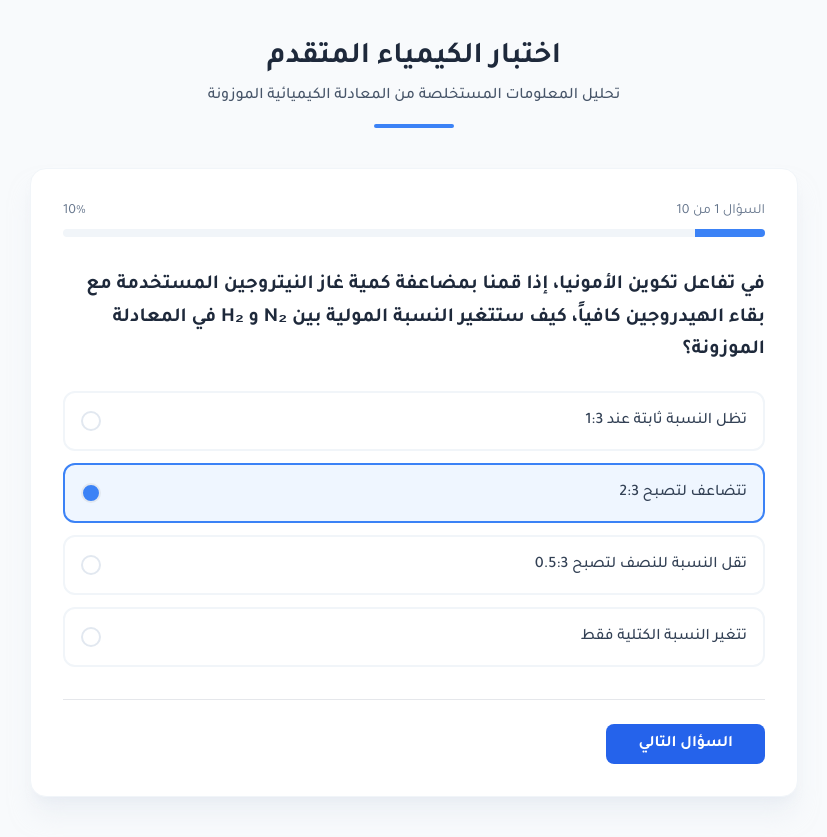
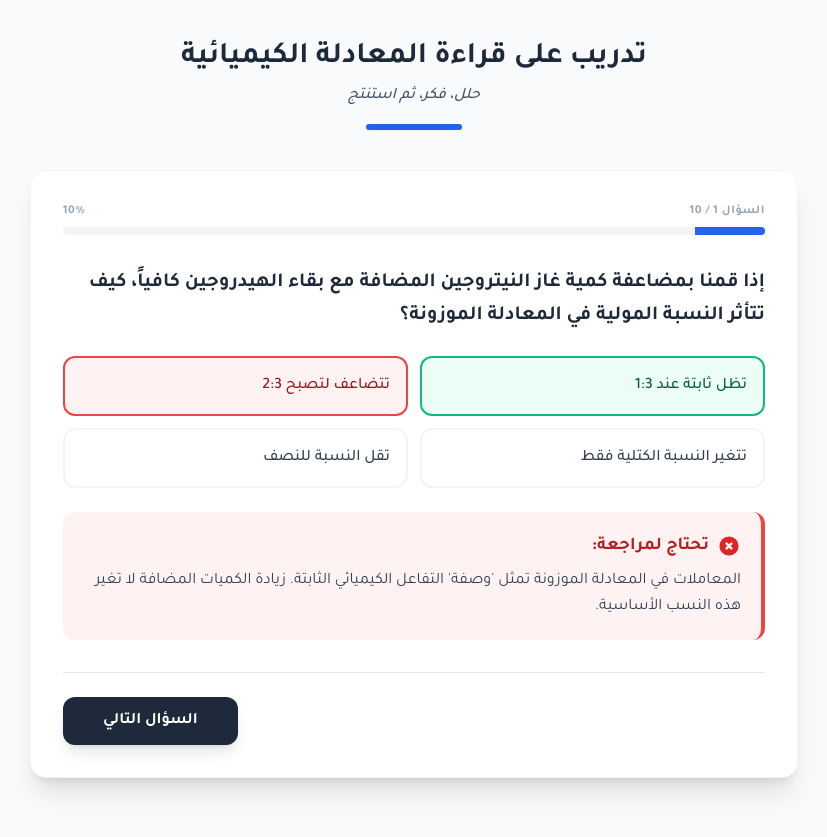
Before and after one commit to Abdullh10/Nasmo, a plain HTML site: page index.html in a window 1280 px wide. Both pictures are taken after a click on the button "تتضاعف لتصبح 2:3". Shown: the whole page, without its empty margins (226-1053 px from the left). Drawn offline with nearby package versions, Linux system fonts and the light colour scheme.

Commit message:
Update quiz interface and questions in index.html

```diff
--- a/index.html
+++ b/index.html
@@ -3,194 +3,215 @@
 <head>
     <meta charset="UTF-8">
     <meta name="viewport" content="width=device-width, initial-scale=1.0">
-    <title>اختبار الكيمياء المتقدم | تحليل المعادلات</title>
+    <title>تدريب على قراءة المعادلة الكيميائية</title>
     <script src="https://cdn.tailwindcss.com"></script>
     <link href="https://fonts.googleapis.com/css2?family=Tajawal:wght@400;500;700&display=swap" rel="stylesheet">
     <style>
         body { font-family: 'Tajawal', sans-serif; }
-        .transition-all { transition: all 0.3s ease; }
+        .explanation-box { transition: all 0.5s cubic-bezier(0.4, 0, 0.2, 1); max-height: 0; opacity: 0; overflow: hidden; }
+        .explanation-box.show { max-height: 500px; opacity: 1; margin-top: 1.5rem; }
+        .option-btn.correct { border-color: #10b981; background-color: #ecfdf5; color: #065f46; }
+        .option-btn.wrong { border-color: #ef4444; background-color: #fef2f2; color: #991b1b; }
     </style>
 </head>
 <body class="bg-slate-50 min-h-screen flex flex-col items-center py-10 px-4">
 
     <header class="max-w-3xl w-full text-center mb-10">
-        <h1 class="text-3xl font-bold text-slate-800 mb-2">اختبار الكيمياء المتقدم</h1>
-        <p class="text-slate-600 font-medium">تحليل المعلومات المستخلصة من المعادلة الكيميائية الموزونة</p>
-        <div class="h-1 w-20 bg-blue-500 mx-auto mt-4 rounded-full"></div>
+        <h1 class="text-3xl font-bold text-slate-800 mb-2">تدريب على قراءة المعادلة الكيميائية</h1>
+        <p class="text-slate-600 font-medium italic">حلل، فكر، ثم استنتج</p>
+        <div class="h-1.5 w-24 bg-blue-600 mx-auto mt-4 rounded-full shadow-sm"></div>
     </header>
 
-    <main id="quiz-container" class="max-w-3xl w-full bg-white rounded-2xl shadow-xl shadow-slate-200/50 p-8 border border-slate-100">
+    <main id="quiz-container" class="max-w-3xl w-full bg-white rounded-2xl shadow-xl p-8 border border-slate-100 relative">
         <div class="mb-8">
-            <div class="flex justify-between text-sm text-slate-500 mb-2">
-                <span>السؤال <span id="current-question-num">1</span> من 10</span>
+            <div class="flex justify-between text-xs font-bold text-slate-400 uppercase tracking-wider mb-2">
+                <span>السؤال <span id="current-question-num">1</span> / 10</span>
                 <span id="progress-percent">10%</span>
             </div>
             <div class="w-full bg-slate-100 h-2 rounded-full overflow-hidden">
-                <div id="progress-bar" class="bg-blue-500 h-full transition-all duration-500" style="width: 10%;"></div>
+                <div id="progress-bar" class="bg-blue-600 h-full transition-all duration-700 ease-out" style="width: 10%;"></div>
             </div>
         </div>
 
         <div id="question-content">
             <h2 id="question-text" class="text-xl font-bold text-slate-800 mb-6 leading-relaxed">
-                جاري تحميل السؤال...
+                جاري التحميل...
             </h2>
-            <div id="options-container" class="space-y-3">
+            <div id="options-container" class="grid grid-cols-1 md:grid-cols-2 gap-3">
                 </div>
         </div>
 
-        <div class="mt-8 flex justify-between items-center border-t pt-6">
-            <button id="next-btn" onclick="nextQuestion()" class="bg-blue-600 hover:bg-blue-700 text-white px-8 py-2 rounded-lg font-bold transition-all disabled:opacity-50 disabled:cursor-not-allowed" disabled>
+        <div id="explanation-container" class="explanation-box p-5 rounded-xl border-r-4 border-blue-500 bg-blue-50">
+            <div class="flex items-center gap-2 mb-2">
+                <span id="feedback-icon"></span>
+                <span id="feedback-title" class="font-bold text-lg"></span>
+            </div>
+            <p id="explanation-text" class="text-slate-700 leading-relaxed"></p>
+        </div>
+
+        <div class="mt-8 flex justify-end items-center border-t pt-6">
+            <button id="next-btn" onclick="nextQuestion()" class="hidden bg-slate-800 hover:bg-black text-white px-10 py-3 rounded-xl font-bold transition-all transform hover:scale-105 active:scale-95 shadow-lg">
                 السؤال التالي
             </button>
         </div>
     </main>
 
-    <div id="results-container" class="hidden max-w-2xl w-full bg-white rounded-2xl shadow-xl p-10 text-center border border-slate-100">
-        <div class="mb-6">
-            <div class="inline-flex items-center justify-center w-20 h-20 bg-green-100 text-green-600 rounded-full mb-4">
-                <svg xmlns="http://www.w3.org/2000/svg" class="h-10 w-10" fill="none" viewBox="0 0 24 24" stroke="currentColor">
-                    <path stroke-linecap="round" stroke-linejoin="round" stroke-width="2" d="M5 13l4 4L19 7" />
-                </svg>
-            </div>
-            <h2 class="text-3xl font-bold text-slate-800">اكتمل الاختبار!</h2>
-            <p class="text-slate-600 mt-2">نتيجتك النهائية هي:</p>
-        </div>
-        <div class="text-6xl font-black text-blue-600 mb-8"><span id="final-score">0</span>/10</div>
-        <button onclick="location.reload()" class="bg-slate-800 hover:bg-slate-900 text-white px-10 py-3 rounded-xl font-bold transition-all">
-            إعادة المحاولة
+    <div id="results-container" class="hidden max-w-xl w-full bg-white rounded-2xl shadow-2xl p-10 text-center border border-slate-100">
+        <h2 class="text-3xl font-bold text-slate-800 mb-2">انتهى التدريب!</h2>
+        <p class="text-slate-500 mb-8">لقد أنجزت عملاً رائعاً في تحليل التفاعلات الكيميائية</p>
+        <div class="text-7xl font-black text-blue-600 mb-10"><span id="final-score">0</span><span class="text-2xl text-slate-300">/10</span></div>
+        <button onclick="location.reload()" class="bg-blue-600 hover:bg-blue-700 text-white w-full py-4 rounded-xl font-bold text-lg transition-all shadow-lg">
+            إعادة التدريب
         </button>
     </div>
 
     <script>
         const quizData = [
             {
-                q: "في تفاعل تكوين الأمونيا، إذا قمنا بمضاعفة كمية غاز النيتروجين المستخدمة مع بقاء الهيدروجين كافياً، كيف ستتغير النسبة المولية بين N₂ و H₂ في المعادلة الموزونة؟",
-                options: ["تظل النسبة ثابتة عند 1:3", "تتضاعف لتصبح 2:3", "تقل النسبة للنصف لتصبح 0.5:3", "تتغير النسبة الكتلية فقط"],
-                correct: 0
+                q: "إذا قمنا بمضاعفة كمية غاز النيتروجين المضافة مع بقاء الهيدروجين كافياً، كيف تتأثر النسبة المولية في المعادلة الموزونة؟",
+                options: ["تظل ثابتة عند 1:3", "تتضاعف لتصبح 2:3", "تتغير النسبة الكتلية فقط", "تقل النسبة للنصف"],
+                correct: 0,
+                explanation: "المعاملات في المعادلة الموزونة تمثل 'وصفة' التفاعل الكيميائي الثابتة. زيادة الكميات المضافة لا تغير هذه النسب الأساسية."
             },
             {
-                q: "بالنظر إلى النسبة الكتلية بين النيتروجين والهيدروجين (28g : 6g)، إذا تفاعل 14g من النيتروجين تماماً، فما هي كتلة الأمونيا الناتجة بناءً على قانون حفظ الكتلة؟",
+                q: "عند تفاعل 14g من النيتروجين تماماً، ما هي كتلة الأمونيا الناتجة؟",
                 options: ["17 جرام", "34 جرام", "20 جرام", "7 جرام"],
-                correct: 0
+                correct: 0,
+                explanation: "بناءً على المعادلة: 28g نيتروجين تنتج 34g أمونيا. وبما أن 14g هي نصف الـ 28g، فإن الناتج سيكون نصف الـ 34g أي 17g."
             },
             {
-                q: "عند تحول المتفاعلات بالكامل إلى نواتج في هذا التفاعل، ماذا يحدث للعدد الإجمالي للجزيئات في الوعاء؟",
-                options: ["يقل العدد الإجمالي للجزيئات بمقدار النصف", "يزداد العدد الإجمالي للجزيئات", "يظل عدد الجزيئات ثابتاً", "يتضاعف عدد الجزيئات"],
-                correct: 0
+                q: "ماذا يحدث للعدد الإجمالي للجزيئات عند تحول المتفاعلات بالكامل لنواتج؟",
+                options: ["يقل بمقدار النصف", "يزداد الضعف", "يظل ثابتاً", "يتلاشى"],
+                correct: 0,
+                explanation: "نجمع معاملات المتفاعلات (1+3=4) والناتج (2). تحولنا من 4 جزيئات إلى جزيئين، أي نقصان للنصف."
             },
             {
-                q: "بناءً على البيانات الكتلية، ما هي النسبة الكتلية المبسطة للهيدروجين إلى الأمونيا الناتجة؟",
+                q: "ما هي النسبة الكتلية المبسطة للهيدروجين إلى الأمونيا الناتجة؟",
                 options: ["3 : 17", "1 : 3", "6 : 28", "2 : 3"],
-                correct: 0
+                correct: 0,
+                explanation: "الكتلة في المعادلة هي 6g هيدروجين : 34g أمونيا. بالقسمة على 2، تصبح النسبة المبسطة 3 : 17."
             },
             {
-                q: "أي من الخصائص التالية للمواد المتفاعلة والناتجة يمكن استنتاجها مباشرة من الرمز (g) الملحق بالصيغ الكيميائية؟",
-                options: ["الحالة الفيزيائية للمواد", "الكتلة المولية لكل مادة", "سرعة التفاعل الكيميائي", "لون الغازات المتكونة"],
-                correct: 0
+                q: "ما المعلومة التي يوفرها الرمز (g) المكتوب بجانب المواد؟",
+                options: ["الحالة الفيزيائية", "الكتلة المولية", "سرعة التفاعل", "درجة الحرارة"],
+                correct: 0,
+                explanation: "الرموز الصغيرة (s, l, g, aq) تصف حالة المادة الفيزيائية (صلب، سائل، غاز، محلول مائي)."
             },
             {
-                q: "إذا كان لدينا 6 مولات من غاز الهيدروجين، فكم مولاً من غاز النيتروجين نحتاج للتفاعل معه تماماً لإنتاج الأمونيا؟",
-                options: ["2 مول", "6 مولات", "3 مولات", "12 مول"],
-                correct: 0
+                q: "كم مولاً من النيتروجين نحتاج للتفاعل مع 6 مولات من الهيدروجين؟",
+                options: ["2 مول", "6 مولات", "3 مولات", "1 مول"],
+                correct: 0,
+                explanation: "النسبة هي 1 نيتروجين : 3 هيدروجين. لذا نحتاج (6 / 3) = 2 مول من النيتروجين."
             },
             {
-                q: "لماذا تختلف النسبة بين أعداد الجزيئات (1:3) عن النسبة بين الكتل (28:6) لنفس المواد المتفاعلة؟",
-                options: ["لأن الجزيئات المختلفة لها كتل مولية مختلفة", "لأن قانون حفظ الكتلة لا ينطبق على الجزيئات", "بسبب خطأ في موازنة المعادلة", "لأن النيتروجين غاز خامل"],
-                correct: 0
+                q: "لماذا تختلف النسبة العددية للجزيئات (1:3) عن النسبة الكتلية (28:6)؟",
+                options: ["بسبب اختلاف الكتل المولية", "بسبب خطأ في الموازنة", "لأن الغازات تتمدد", "بسبب الضغط"],
+                correct: 0,
+                explanation: "جزيئات المواد المختلفة لها كتل مختلفة؛ جزيء النيتروجين أثقل بكثير من جزيء الهيدروجين رغم كونهما يشغلان نفس حيز المول."
             },
             {
-                q: "إذا بدأنا التفاعل بـ 10 جزيئات من N₂ و 30 جزيئاً من H₂، كم جزيئاً من NH₃ سينتج؟",
-                options: ["20 جزيء", "10 جزيئات", "40 جزيء", "30 جزيء"],
-                correct: 0
+                q: "إذا بدأنا بـ 10 جزيئات N2 و 30 جزيئاً H2، كم جزيئاً من NH3 سينتج؟",
+                options: ["20 جزيء", "10 جزيئات", "40 جزيء", "60 جزيء"],
+                correct: 0,
+                explanation: "النسبة بين N2 و NH3 هي 1 : 2. إذاً 10 جزيئات تنتج ضعفها من الأمونيا."
             },
             {
-                q: "ما هي المعلومة التي لا يمكننا الحصول عليها مباشرة من المعادلة الكيميائية الموزونة وحدها؟",
-                options: ["الزمن المستغرق لاكتمال التفاعل", "النسبة المولية بين المتفاعلات", "الحالة الفيزيائية للنواتج", "النسبة الكتلية بين المواد"],
-                correct: 0
+                q: "أي معلومة 'لا' توفرها المعادلة الكيميائية الموزونة؟",
+                options: ["سرعة التفاعل", "نسبة المولات", "حالة المادة", "حفظ الكتلة"],
+                correct: 0,
+                explanation: "المعادلة الموزونة تخبرنا 'ماذا' و 'بكم' يتفاعل، لكنها لا تذكر 'متى' أو 'ما هي سرعة' حدوث ذلك."
             },
             {
-                q: "إذا كانت كتلة النواتج الكلية 68g، فما هي كتل المتفاعلات الداخلة في التفاعل على التوالي (N₂, H₂)?",
-                options: ["56g نيتروجين و 12g هيدروجين", "28g نيتروجين و 40g هيدروجين", "34g نيتروجين و 34g هيدروجين", "60g نيتروجين و 8g هيدروجين"],
-                correct: 0
+                q: "إذا أنتج التفاعل 68g من الأمونيا، فكم كانت كتلة النيتروجين المتفاعل؟",
+                options: ["56g", "28g", "34g", "14g"],
+                correct: 0,
+                explanation: "إنتاج 34g يتطلب 28g نيتروجين. وبما أن 68g هي الضعف، نحتاج ضعف كمية النيتروجين (28 × 2 = 56g)."
             }
         ];
 
-        let currentQuestion = 0;
+        let currentQ = 0;
         let score = 0;
-        let selectedOption = null;
-
-        const questionText = document.getElementById('question-text');
-        const optionsContainer = document.getElementById('options-container');
-        const nextBtn = document.getElementById('next-btn');
-        const currentQuestionNum = document.getElementById('current-question-num');
-        const progressBar = document.getElementById('progress-bar');
-        const progressPercent = document.getElementById('progress-percent');
+        let answered = false;
 
         function loadQuestion() {
-            selectedOption = null;
-            nextBtn.disabled = true;
-            const qData = quizData[currentQuestion];
+            answered = false;
+            document.getElementById('next-btn').classList.add('hidden');
+            document.getElementById('explanation-container').classList.remove('show');
 
-            questionText.innerText = qData.q;
-            currentQuestionNum.innerText = currentQuestion + 1;
+            const q = quizData[currentQ];
+            document.getElementById('question-text').innerText = q.q;
+            document.getElementById('current-question-num').innerText = currentQ + 1;
 
-            // Update Progress
-            const progress = ((currentQuestion + 1) / quizData.length) * 100;
-            progressBar.style.width = `${progress}%`;
-            progressPercent.innerText = `${Math.round(progress)}%`;
+            const progress = ((currentQ + 1) / quizData.length) * 100;
+            document.getElementById('progress-bar').style.width = `${progress}%`;
+            document.getElementById('progress-percent').innerText = `${Math.round(progress)}%`;
 
-            optionsContainer.innerHTML = '';
-            qData.options.forEach((option, index) => {
-                const button = document.createElement('button');
-                button.className = "w-full text-right p-4 rounded-xl border-2 border-slate-100 hover:border-blue-200 hover:bg-blue-50 transition-all font-medium text-slate-700 flex items-center justify-between group";
-                button.innerHTML = `
-                    <span>${option}</span>
-                    <div class="w-5 h-5 rounded-full border-2 border-slate-200 group-hover:border-blue-400"></div>
-                `;
-                button.onclick = () => selectOption(index, button);
-                optionsContainer.appendChild(button);
-            });
+            const optionsHTML = q.options.map((opt, i) => `
+                <button onclick="handleAnswer(${i}, this)" class="option-btn w-full text-right p-4 rounded-xl border-2 border-slate-100 hover:border-blue-300 hover:bg-blue-50 transition-all font-medium text-slate-700">
+                    ${opt}
+                </button>
+            `).join('');
+            document.getElementById('options-container').innerHTML = optionsHTML;
         }
 
-        function selectOption(index, element) {
-            selectedOption = index;
-            nextBtn.disabled = false;
+        function handleAnswer(idx, btn) {
+            if (answered) return;
+            answered = true;
 
-            // Clear previous selection
-            const buttons = optionsContainer.querySelectorAll('button');
-            buttons.forEach(btn => {
-                btn.classList.remove('border-blue-500', 'bg-blue-50');
-                btn.classList.add('border-slate-100');
-                btn.querySelector('div').classList.replace('bg-blue-500', 'bg-transparent');
-            });
+            const correctIdx = quizData[currentQ].correct;
+            const buttons = document.querySelectorAll('.option-btn');
 
-            // Mark current selection
-            element.classList.replace('border-slate-100', 'border-blue-500');
-            element.classList.add('bg-blue-50');
-            element.querySelector('div').classList.add('bg-blue-500', 'border-blue-500');
+            if (idx === correctIdx) {
+                btn.classList.add('correct');
+                score++;
+                showFeedback(true);
+            } else {
+                btn.classList.add('wrong');
+                buttons[correctIdx].classList.add('correct');
+                showFeedback(false);
+            }
+
+            document.getElementById('next-btn').classList.remove('hidden');
+        }
+
+        function showFeedback(isCorrect) {
+            const container = document.getElementById('explanation-container');
+            const title = document.getElementById('feedback-title');
+            const icon = document.getElementById('feedback-icon');
+            const text = document.getElementById('explanation-text');
+
+            if (isCorrect) {
+                container.classList.replace('border-blue-500', 'border-green-500');
+                container.classList.replace('bg-blue-50', 'bg-green-50');
+                title.innerText = "إجابة صحيحة!";
+                title.className = "font-bold text-lg text-green-700";
+                icon.innerHTML = '<svg class="w-6 h-6 text-green-600" fill="currentColor" viewBox="0 0 20 20"><path fill-rule="evenodd" d="M10 18a8 8 0 100-16 8 8 0 000 16zm3.707-9.293a1 1 0 00-1.414-1.414L9 10.586 7.707 9.293a1 1 0 00-1.414 1.414l2 2a1 1 0 001.414 0l4-4z" clip-rule="evenodd"></path></svg>';
+            } else {
+                container.classList.replace('border-blue-500', 'border-red-500');
+                container.classList.replace('bg-blue-50', 'bg-red-50');
+                title.innerText = "تحتاج لمراجعة:";
+                title.className = "font-bold text-lg text-red-700";
+                icon.innerHTML = '<svg class="w-6 h-6 text-red-600" fill="currentColor" viewBox="0 0 20 20"><path fill-rule="evenodd" d="M10 18a8 8 0 100-16 8 8 0 000 16zM8.707 7.293a1 1 0 00-1.414 1.414L8.586 10l-1.293 1.293a1 1 0 101.414 1.414L10 11.414l1.293 1.293a1 1 0 001.414-1.414L11.414 10l1.293-1.293a1 1 0 00-1.414-1.414L10 8.586 8.707 7.293z" clip-rule="evenodd"></path></svg>';
+            }
+
+            text.innerText = quizData[currentQ].explanation;
+            container.classList.add('show');
         }
 
         function nextQuestion() {
-            if (selectedOption === quizData[currentQuestion].correct) {
-                score++;
-            }
-
-            currentQuestion++;
-
-            if (currentQuestion < quizData.length) {
+            currentQ++;
+            if (currentQ < quizData.length) {
+                // Reset container styles before loading next
+                const container = document.getElementById('explanation-container');
+                container.className = "explanation-box p-5 rounded-xl border-r-4 border-blue-500 bg-blue-50";
                 loadQuestion();
             } else {
-                showResults();
+                document.getElementById('quiz-container').classList.add('hidden');
+                document.getElementById('results-container').classList.remove('hidden');
+                document.getElementById('final-score').innerText = score;
             }
         }
 
-        function showResults() {
-            document.getElementById('quiz-container').classList.add('hidden');
-            document.getElementById('results-container').classList.remove('hidden');
-            document.getElementById('final-score').innerText = score;
-        }
-
-        // Initial Load
         loadQuestion();
     </script>
 </body>
```
